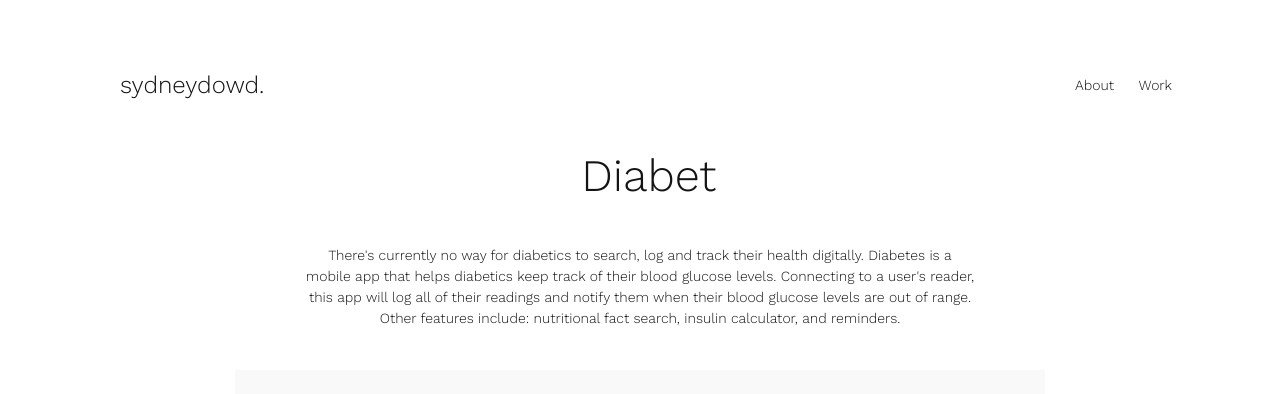
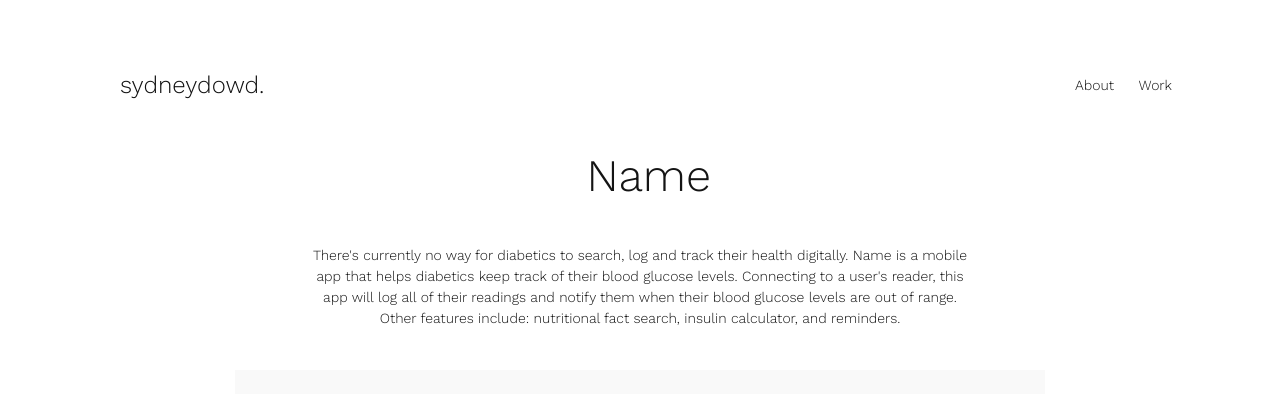
Before and after one commit to sydneydowd/portfolio, a Jekyll site: the page built from mmol.html, in a window 1280 px wide. Shown: the top 394 px of the page. Built offline with Jekyll 4.4.1, drawn with Linux system fonts in a browser that asks for light colours.

Commit message:
changed name

```diff
--- a/mmol.html
+++ b/mmol.html
@@ -3,12 +3,12 @@ layout: default
 ---
 
 <div class="project-name">
-  <h2 class="yotta">Diabet</h2>
+  <h2 class="yotta">Name</h2>
 </div>
 
 <div class="project-about kilo">
   <p>There's currently no way for diabetics to search, log and track their health digitally.
-Diabetes is a mobile app that helps diabetics keep track of their blood glucose levels. Connecting to a user's reader, this app will log all of their readings and notify them when their blood glucose levels are out of range. Other features include: nutritional fact search, insulin calculator, and reminders. </p>
+Name is a mobile app that helps diabetics keep track of their blood glucose levels. Connecting to a user's reader, this app will log all of their readings and notify them when their blood glucose levels are out of range. Other features include: nutritional fact search, insulin calculator, and reminders. </p>
 </div>
 
     <img class="workprev pad-b" src="{{site.baseurl}}/images/diabetes-watch.jpg" alt="Records on Iwatch">
```
